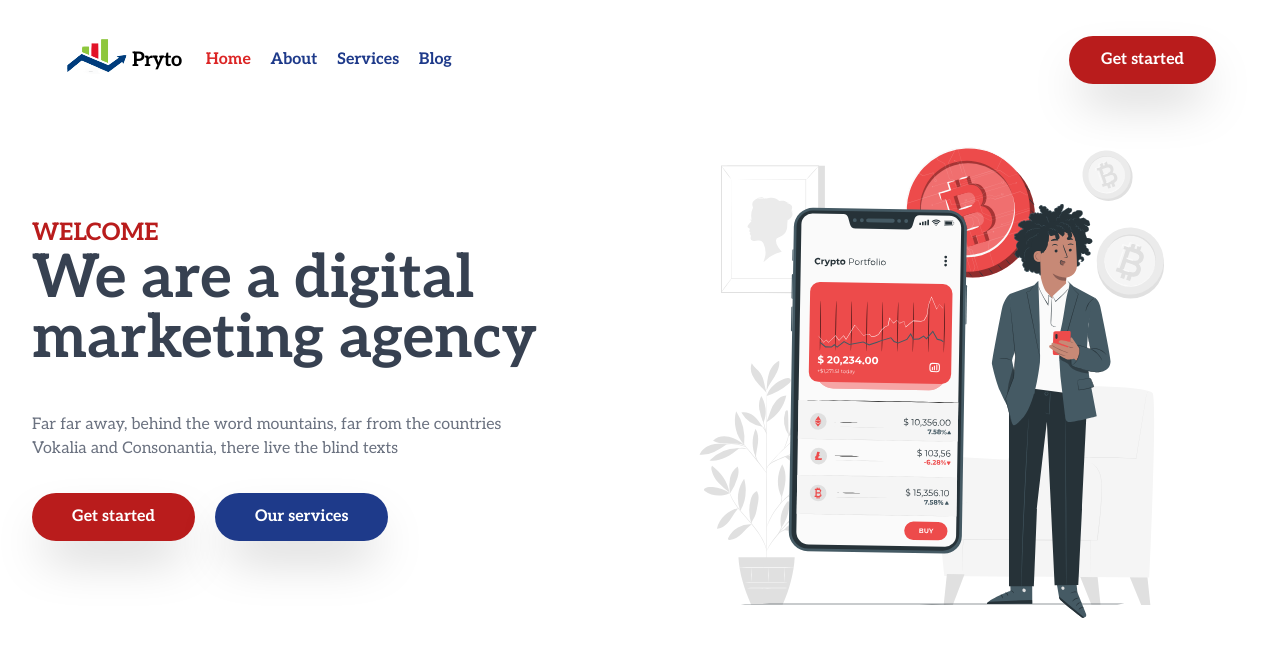
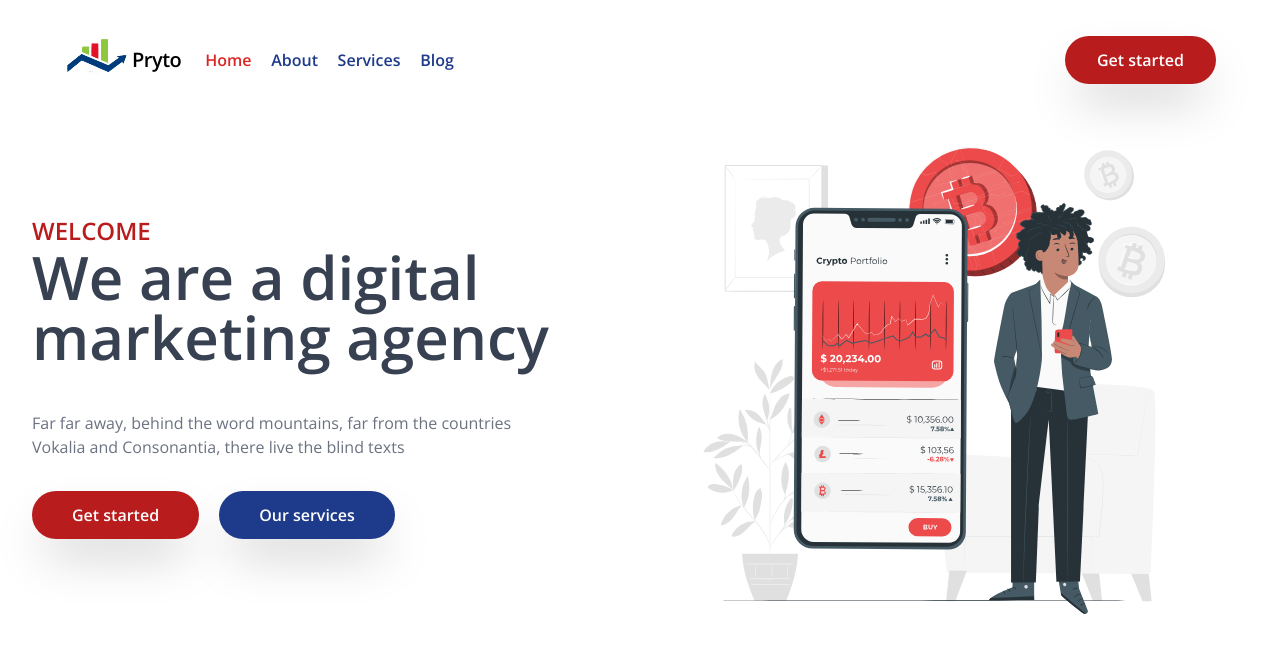
Before and after one commit to kodervine/pryto, a website: page src/index.html in a window 1280 px wide. Drawn offline with nearby package versions, Linux system fonts and the light colour scheme.

Commit message:
replaced with open sans

```diff
--- a/src/index.html
+++ b/src/index.html
@@ -7,7 +7,7 @@
     <link href="/dist/output.css" rel="stylesheet" />
     <title>Pryto home-page</title>
   </head>
-  <body class="font-Aleo">
+  <body class="font-openSans">
     <header>
       <nav
         class="flex items-center justify-between flex-wrap bg-white p-6 lg:px-16"
--- a/src/input.css
+++ b/src/input.css
@@ -1,4 +1,4 @@
-@import url("https://fonts.googleapis.com/css2?family=Aleo:wght@300;400;700&display=swap");
+@import url("https://fonts.googleapis.com/css2?family=Open+Sans:ital,wght@0,300;0,400;0,500;0,600;1,300;1,400;&display=swap");
 
 @import "tailwindcss/base";
 
--- a/tailwind.config.js
+++ b/tailwind.config.js
@@ -4,7 +4,7 @@ module.exports = {
   theme: {
     extend: {
       fontFamily: {
-        Aleo: ["Aleo", "serif"],
+        openSans: ["Open Sans", "sans-serif"],
       },
     },
   },
```
Also changed, not shown: dist/output.css.
